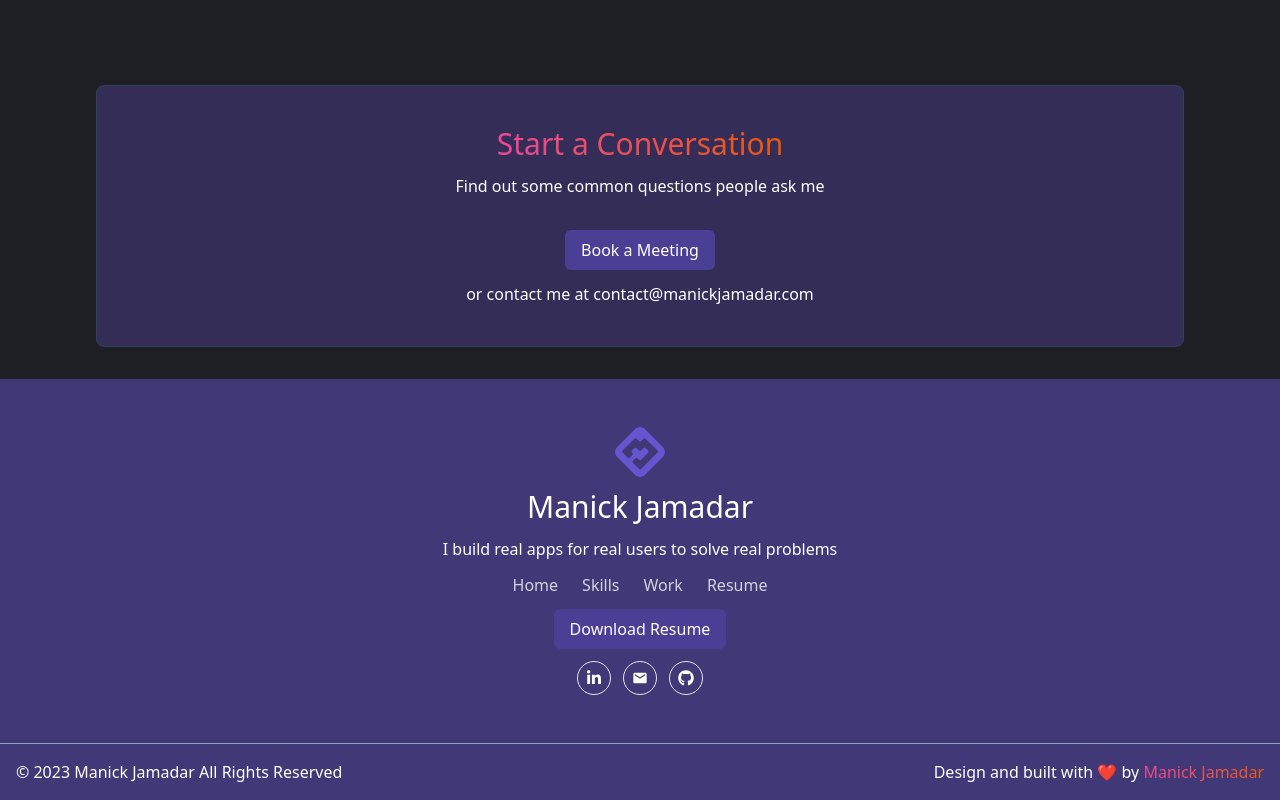
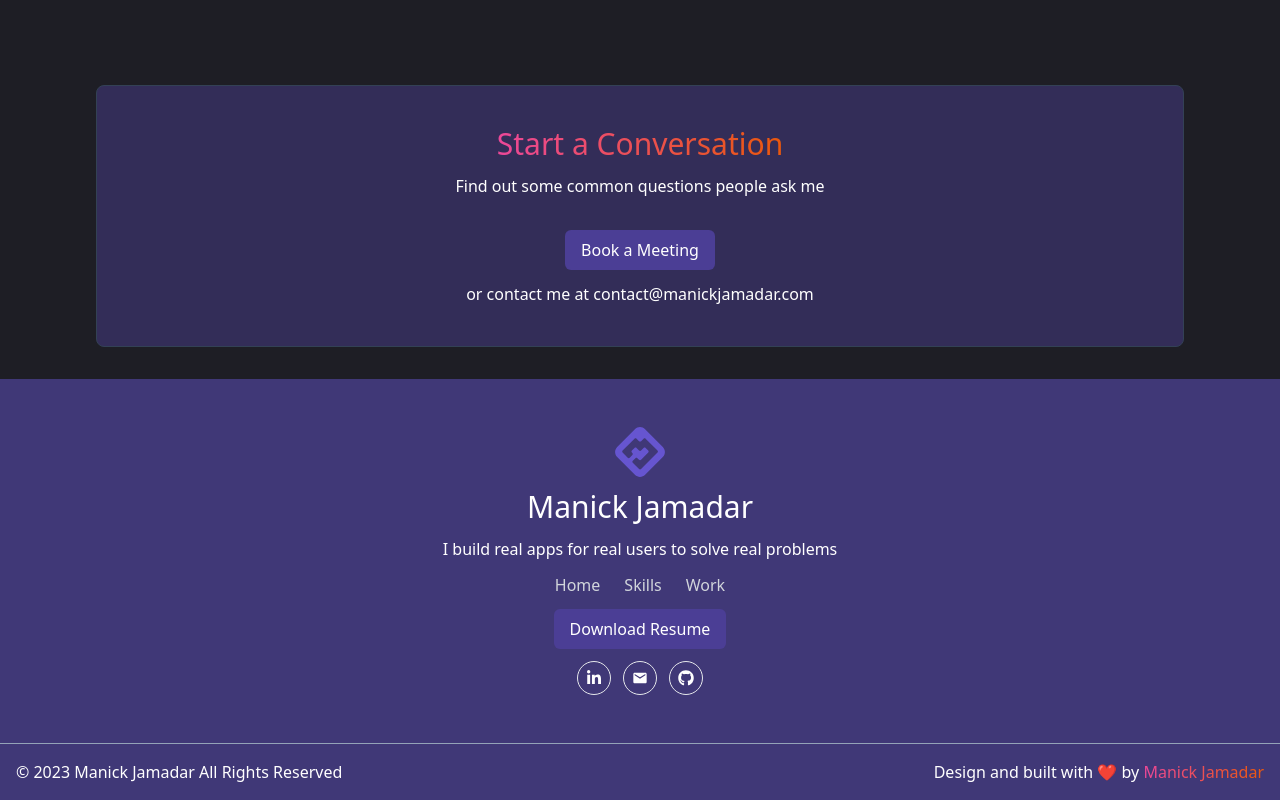
Before and after one commit to manickjamadar/personal-website, a Next.js app: page / in a window 1280 px wide. Shown: the part 2933-3733 px from the top of the page. Built offline with nearby package versions, Linux system fonts and the light colour scheme.

Commit message:
download resume pdf added in footer

```diff
--- a/app/components/sections/footer.tsx
+++ b/app/components/sections/footer.tsx
@@ -3,6 +3,7 @@ import Logo from "../logo";
 import Link from "next/link";
 import { FaLinkedinIn, FaGithub } from "react-icons/fa";
 import { MdEmail } from "react-icons/md";
+import LinkPath from "@/app/utils/linkPath";
 const Footer = () => {
   const footerLinks = [{}];
   return (
@@ -15,9 +16,10 @@ const Footer = () => {
           <Link href={"/"}>Home</Link>
           <Link href={"/"}>Skills</Link>
           <Link href={"/"}>Work</Link>
-          <Link href={"/"}>Resume</Link>
         </div>
-        <button className="primary-btn">Download Resume</button>
+        <a className="primary-btn" href={LinkPath.resume} download={true}>
+          Download Resume
+        </a>
         <div className="flex gap-3">
           <div className="p-2 border rounded-full">
             <FaLinkedinIn />
```
